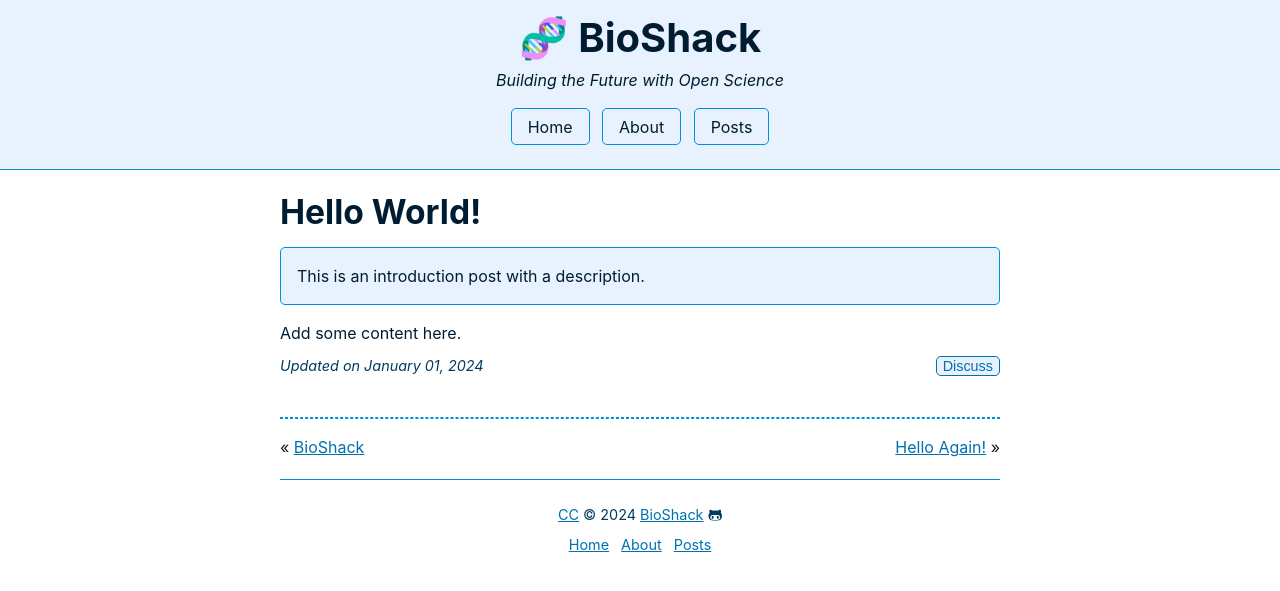
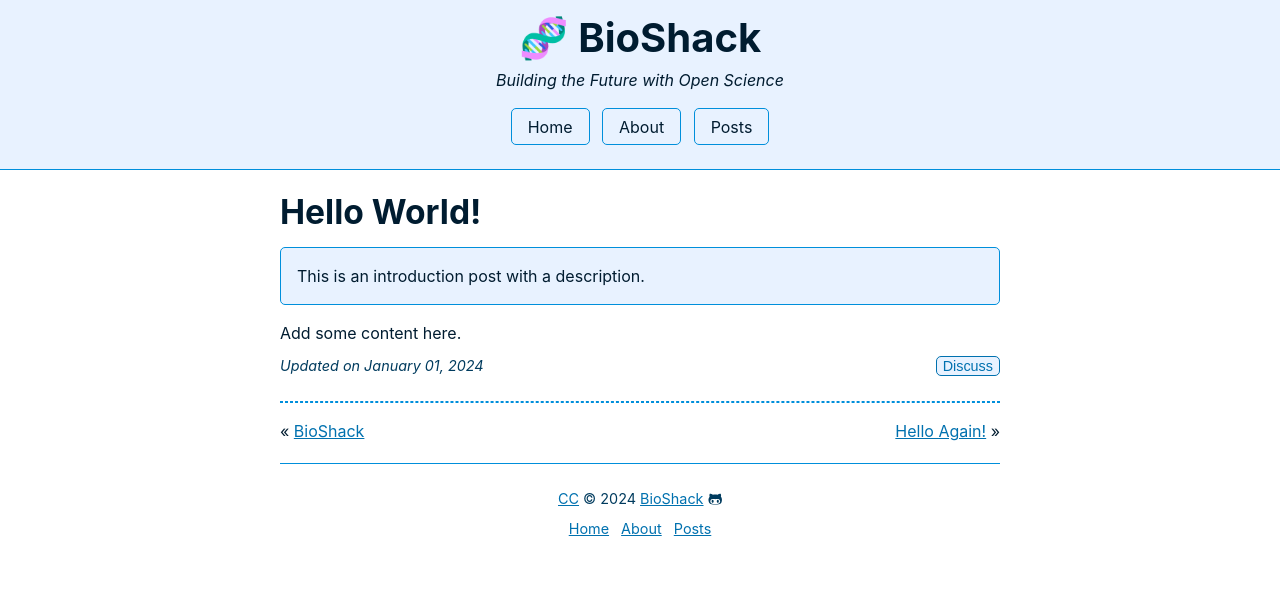
Before and after one commit to megdna/pond, a Jekyll site: the page built from _posts/2024-01-01-hello-world.md, in a window 1280 px wide. Shown: the top 591 px of the page. Built offline with Jekyll 4.4.1, drawn with Linux system fonts in a browser that asks for light colours.

Commit message:
Update theme

```diff
--- a/_layouts/post.html
+++ b/_layouts/post.html
@@ -5,6 +5,6 @@
 {% if page.description %}<div class="notice">{{ page.description }}</div>{% endif %}
 {% if page.show %}<figure><img alt="{{ page.alt }}" src="{{ page.image | prepend: site.baseurl | prepend: site.url }}"><figcaption>{{ page.caption }}</figcaption></figure>{% endif %}
 {{ content }}
-{% if page.date %}<cite>Updated on {{page.date | date: "%B %d, %Y"}}</cite><div class="next"><button><a href="https://github.com/{{ site.github }}" target="_blank">Discuss</a></button></div><div>&nbsp;</div><hr>{% endif %}
+{% if page.date %}<cite>Updated on {{page.date | date: "%B %d, %Y"}}</cite><div class="next"><button><a href="https://github.com/{{ site.github }}" target="_blank">Discuss</a></button></div><hr>{% endif %}
 {% if page.previous.url %}&laquo; <a href="{{ page.previous.url | prepend: site.baseurl | prepend: site.url }}">{{ page.previous.title }}</a>{% endif %}
 {% if page.next.url %}<div class="next"><a href="{{ page.next.url | prepend: site.baseurl | prepend: site.url }}">{{ page.next.title }}</a> &raquo;</div>{% endif %}
--- a/style.css
+++ b/style.css
@@ -237,7 +237,7 @@
 
 hr {
 	border: 1px dashed var(--border);
-  margin: 1rem auto;
+  margin: 1.5rem 0 1rem;
 }
 
 sub, sup {
```
